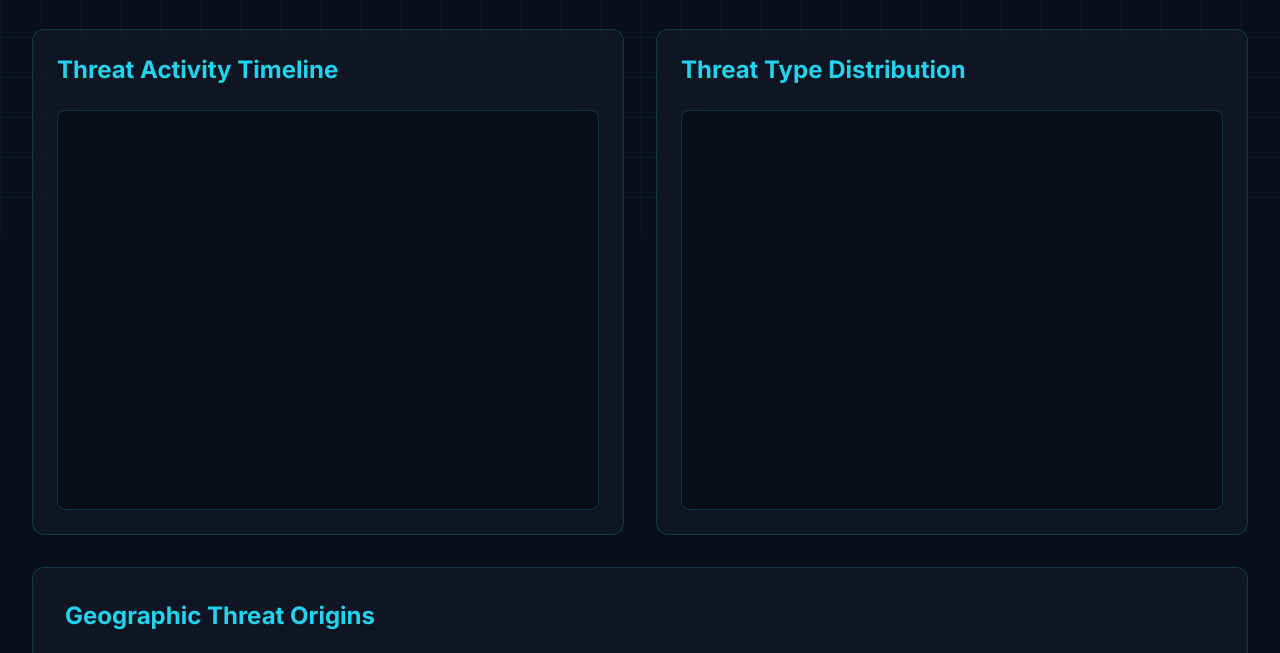
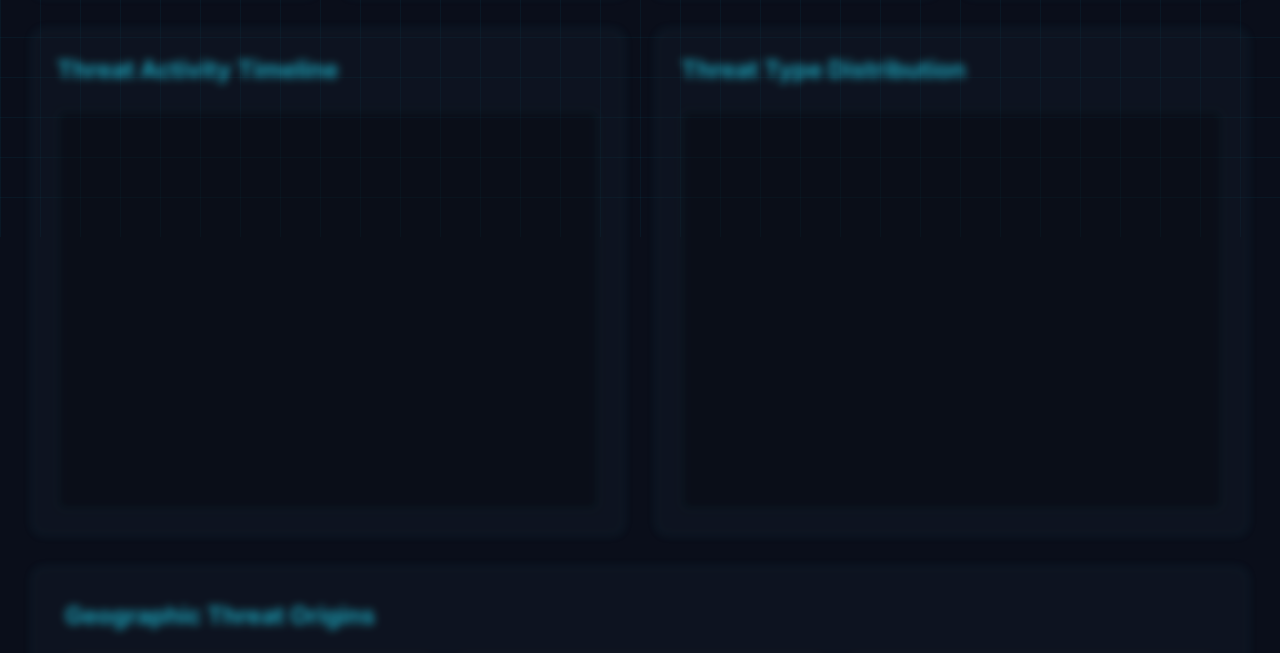
Before and after one commit to shlokkokk/mailguard-email-security, a plain HTML site: page threat-intelligence.html in a window 1280 px wide. Shown: the part 563-1216 px from the top of the page. Drawn offline with nearby package versions, Linux system fonts and the light colour scheme; no server answers.

Commit message:
readme and blur

```diff
--- a/threat-intelligence.html
+++ b/threat-intelligence.html
@@ -10,6 +10,12 @@
     <link href="https://fonts.googleapis.com/css2?family=JetBrains+Mono:wght@400;500;700&family=Inter:wght@300;400;500;600;700&display=swap" rel="stylesheet">
 
     <style>
+        .wip-blur {
+    filter: blur(4px);
+    pointer-events: none;
+    opacity: 0.75;
+}
+
         :root {
             --cyber-dark: #0a0e1a;
             --cyber-blue: #00d4ff;
@@ -193,7 +199,8 @@
     </header>
 
     <!-- Main Content -->
-    <main class="pb-12">
+    <main class="pb-12 wip-blur">
+
         <div class="max-w-7xl mx-auto px-4 sm:px-6 lg:px-8">
 
             <!-- Key Metrics -->
```
Also changed, not shown: 1 other file.
